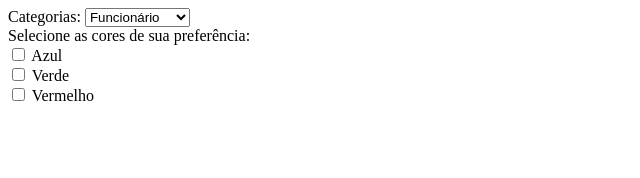
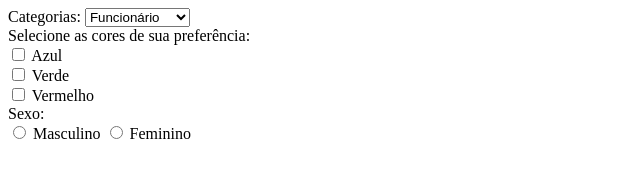
Before and after one commit to barthwagner/formulario, a plain HTML site: page index.html in a window 1280 px wide. Shown: the whole page, without its empty margins (0-640 px from the left). Drawn offline with Linux system fonts and the light colour scheme.

Commit message:
Adiconado radio 09032022

```diff
--- a/index.html
+++ b/index.html
@@ -26,5 +26,16 @@
         <input type="checkbox" name="red" id="red">
         <label for="red">Vermelho</label>
     </div>
+
+    <div>
+        <label>Sexo: </label>
+        <br/>
+        <input type="radio" name="sexo" id="sexo_m" value="m">
+        <label for="sexo_m">Masculino</label>
+        <input type="radio" name="sexo" id="sexo_f" value="f">
+        <label for="sexo_f">Feminino</label>
+    </div>
+
+
   </body>
 </html>
```
